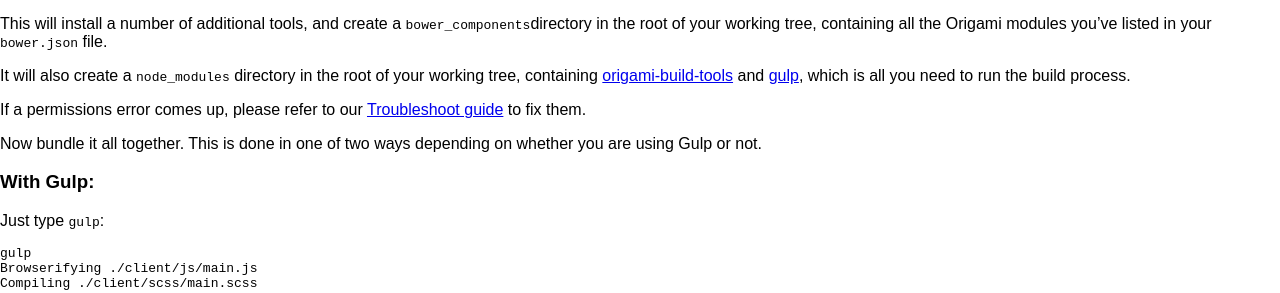
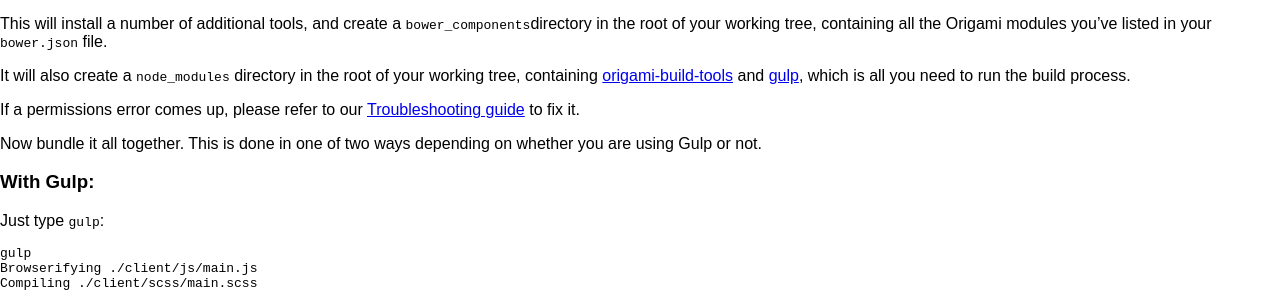
Before and after one commit to Financial-Times/ft-origami, a Jekyll site: the page built from docs/developer-guide/building-modules.md, in a window 1280 px wide and 900 px high, scrolled down 5593 px. Shown: the part 159-452 px from the top of the window. Built offline with Jekyll 4.4.1, drawn with Linux system fonts in a browser that asks for light colours; nearby versions of some CDN libraries; comment, search, counter and statistics services are not loaded; a style sheet for code colours, icons or effects is not loaded.

Commit message:
Proofing

```diff
--- a/docs/developer-guide/building-modules.md
+++ b/docs/developer-guide/building-modules.md
@@ -312,7 +312,7 @@ This will install a number of additional tools, and create a `bower_components`d
 
 It will also create a `node_modules` directory in the root of your working tree, containing [origami-build-tools](https://github.com/Financial-Times/origami-build-tools) and [gulp](http://gulpjs.com), which is all you need to run the build process.
 
-If  a permissions error comes up, please refer to our [Troubleshoot guide](http://bit.ly/obt-troubleshoot) to fix them.
+If a permissions error comes up, please refer to our [Troubleshooting guide](http://bit.ly/obt-troubleshoot) to fix it.
 
 Now bundle it all together.  This is done in one of two ways depending on whether you are using Gulp or not.
 
```
